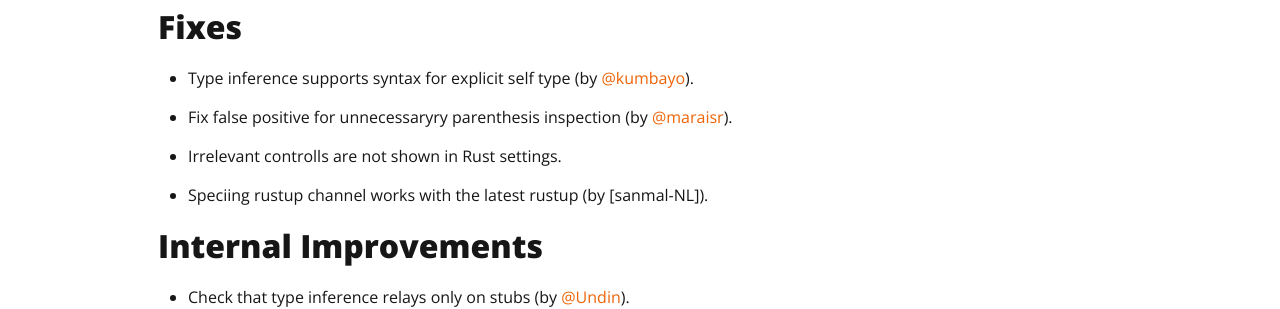
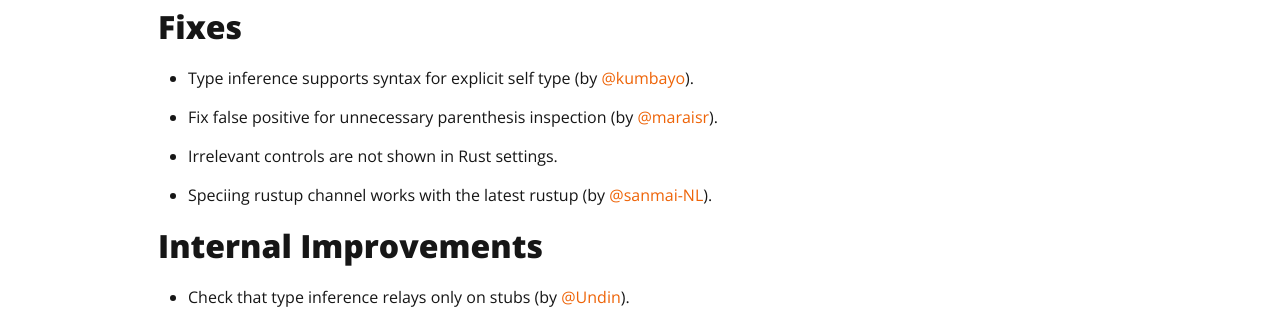
Before and after one commit to intellij-rust/intellij-rust.github.io, a Jekyll site: the page built from _posts/2017-10-09-changelog-54.markdown, in a window 1280 px wide and 957 px high. Shown: the part 356-665 px from the top of the window. Built offline with Jekyll 4.4.1, drawn with Linux system fonts in a browser that asks for light colours; nearby versions of some CDN libraries; some web fonts are replaced.

Commit message:
minor fixes in changelog 54

```diff
--- a/_posts/2017-10-09-changelog-54.markdown
+++ b/_posts/2017-10-09-changelog-54.markdown
@@ -18,11 +18,11 @@ date: 2017-10-09 17:44:28 +0300
 
 * Type inference supports syntax for explicit self type (by [@kumbayo]).
 
-* Fix false positive for unnecessaryry parenthesis inspection (by [@maraisr]).
+* Fix false positive for unnecessary parenthesis inspection (by [@maraisr]).
 
-* Irrelevant controlls are not shown in Rust settings.
+* Irrelevant controls are not shown in Rust settings.
 
-* Speciing rustup channel works with the latest rustup (by [sanmal-NL]).
+* Speciing rustup channel works with the latest rustup (by [@sanmai-NL]).
 
 
 ## Internal Improvements
@@ -35,3 +35,4 @@ date: 2017-10-09 17:44:28 +0300
 [@kumbayo]: https://github.com/kumbayo
 [@maraisr]: https://github.com/maraisr
 [@pocket7878]: https://github.com/pocket7878
+[@sanmai-NL]: https://github.com/sanmai-NL
```
